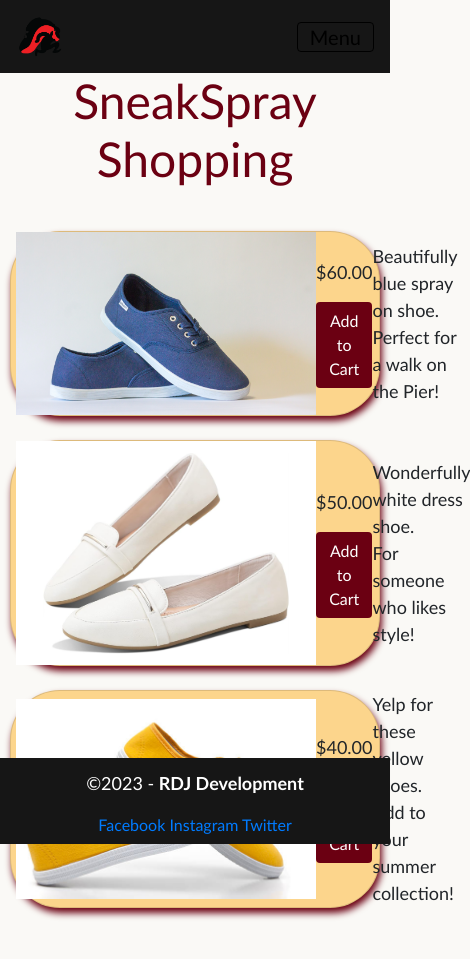
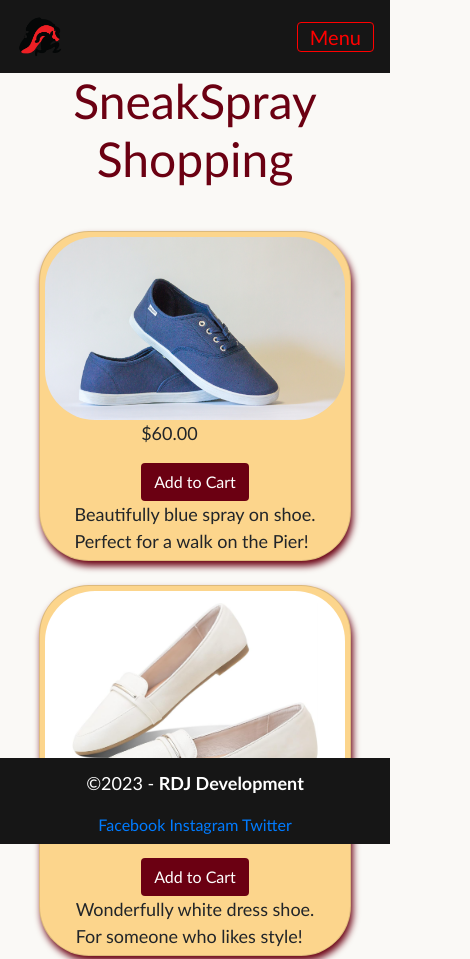
Before and after one commit to RyanThompson9687/RDJ-WebAppProject, a plain HTML site: page shopping.html in a window 390 px wide. Shown: the top 959 px of the page, 470 px wide, since content can reach past the window. Drawn offline with Linux system fonts and the light colour scheme.

Commit message:
Shopping page is better optimized for mobile.

```diff
--- a/css/style.css
+++ b/css/style.css
@@ -21,8 +21,8 @@
 }
 /* Border and text colors for menu icon on small screens */
 .custom-toggler.navbar-toggler {
-    border-color: black;
-    color: black;
+    border-color: red;
+    color: red;
 }
 
 /* Full wbesite */
@@ -166,27 +166,48 @@ p{
 	padding-left: 5px;
 	padding-right: 5px;
 	background-color: #fcd58c;
-	margin-left: 10px;
-	margin-right: 10px;
+	margin-left: auto;
+	margin-right: auto;
 	width: auto;
 	box-shadow: 2px 5px 7px #6b0012;
 }
+@media screen and (max-width:415px) {
+.shoeContainer {
+	display: flex;
+	justify-content: space-around;
+	flex-direction: column;
+	padding: 5px 0;
+}
+
+}
+
+@media screen and (min-width:416px) {
 .shoeContainer {
 	display: flex;
 	justify-content: space-around;
 	flex-direction: row;
 }
 
+}
+
 .shoeSize {
-	width: 300px;
+	display: flex;
+	max-width: 300px;
+	max-height: auto;
+	flex-direction: column;
+	border-radius: 50px;
 }
 
 .shoePrice {
+	display: flex;
 	align-self: center;
+	flex-direction: column;
 }
 
 .shoeDesc {
 	align-self: center;
+	display: flex;
+	flex-direction: column;
 }
 
 .shoeImg {
@@ -229,3 +250,9 @@ p{
 .blogShoes {
 	width: 200px;
 }
+
+.shoppingContainer {
+	display: flex;
+	flex-direction: column;
+	flex-grow: 1;
+}
--- a/shopping.html
+++ b/shopping.html
@@ -54,6 +54,7 @@
 </div>
   </nav>
 	<h1 class="title">SneakSpray Shopping</h1>
+	<div class="shoppingContainer">
 			<div class="card shoeCard container-fluid">
 				<div class="shoeContainer">
 					<div class="shoeImg">
@@ -101,6 +102,7 @@
 					</div>
 				</div>
 			</div>
+	</div>
 	<br>
 	<br>
 	<br>
```
Lines whose indentation alone changed are shown as unchanged.
